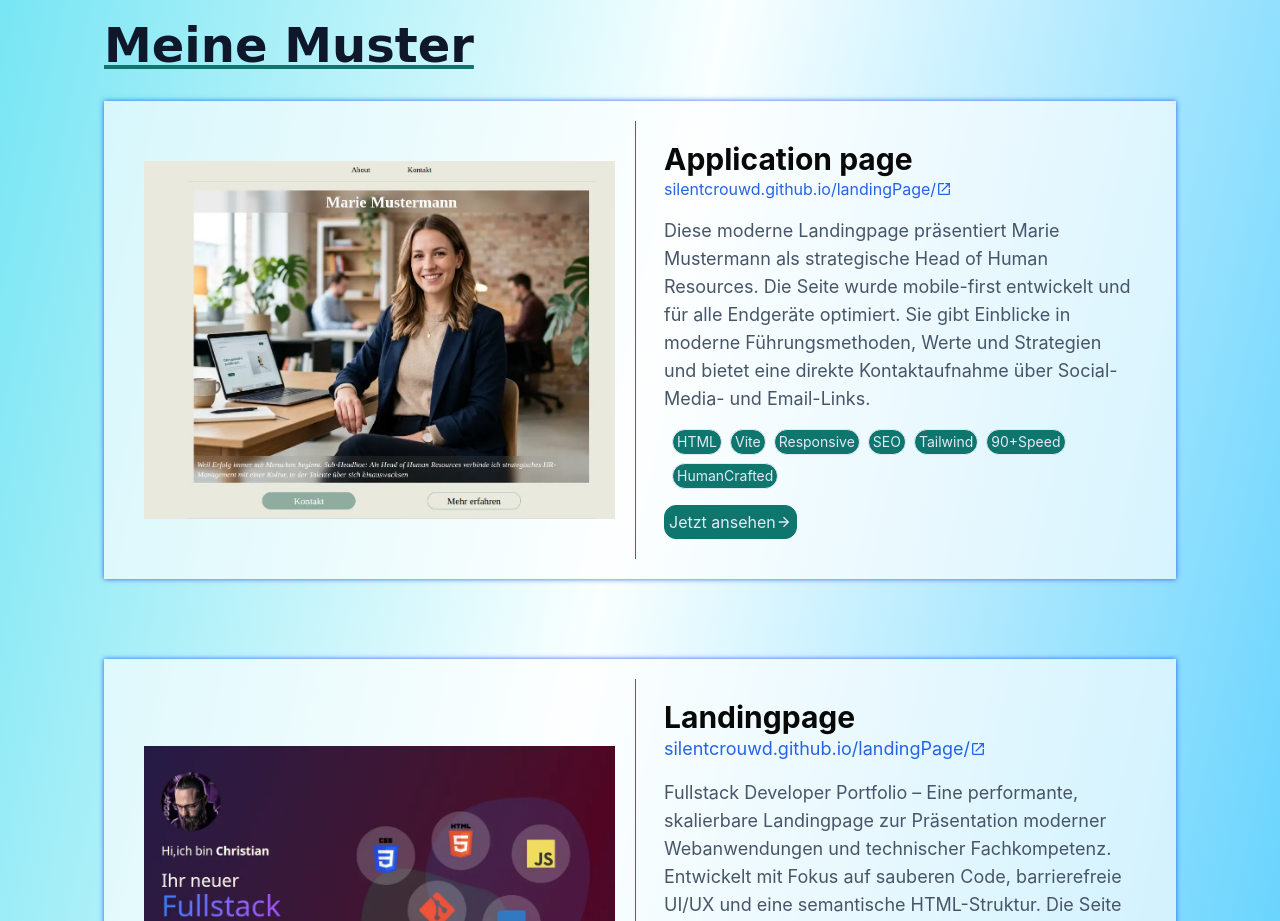
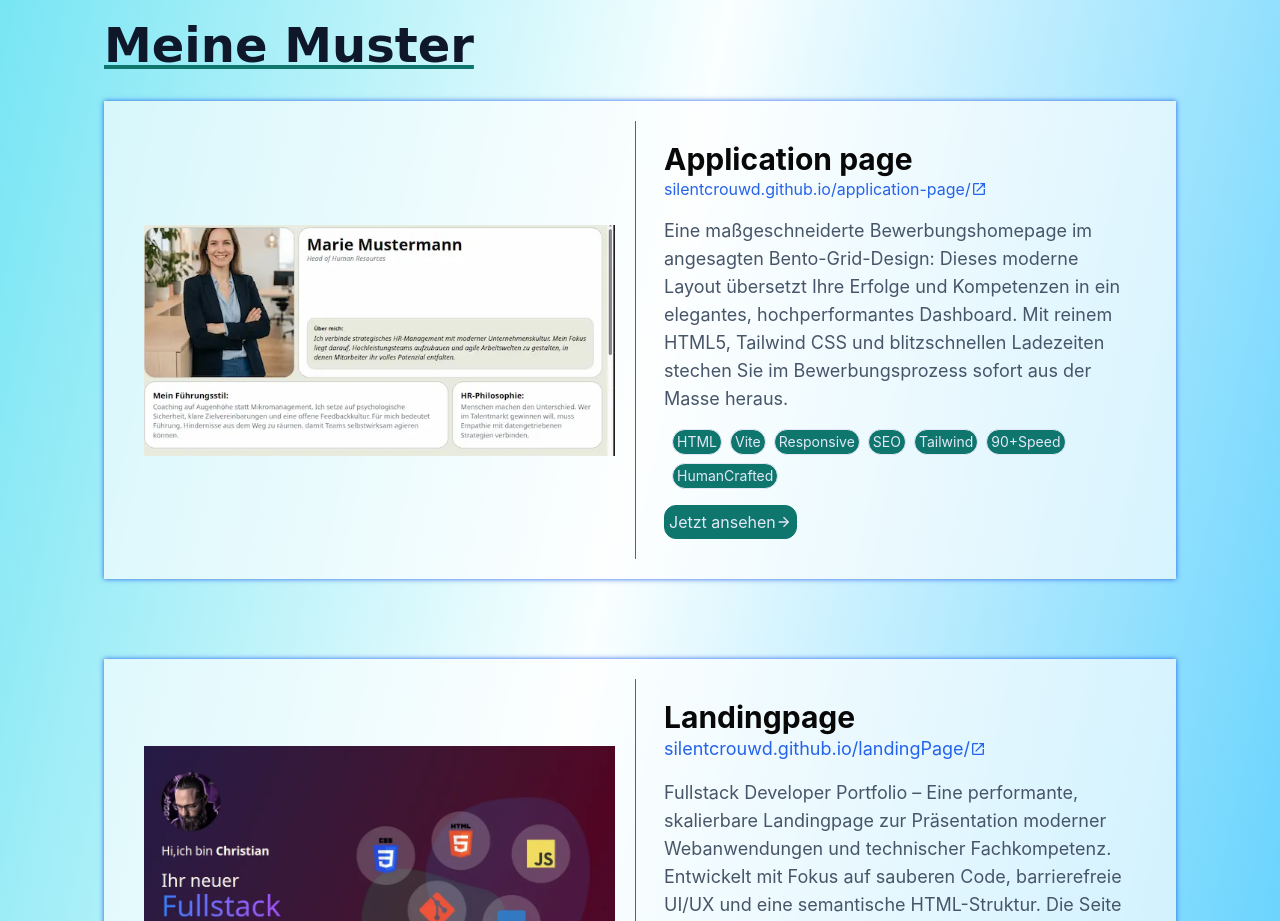
Before and after one commit to SilentCrouwd/cb-codes, a website built with Vite: page index.html in a window 1280 px wide. Shown: the part 2520-3441 px from the top of the page. Built offline with nearby package versions, Linux system fonts and the light colour scheme.

Commit message:
feat: update project article content and replace image for enhanced presentation

```diff
--- a/index.html
+++ b/index.html
@@ -262,10 +262,10 @@
           <!-- Projekt 1 -->
           <article class="md:mb-10 bg-box p-5 shadow-glow">
             <div class="grid grid-cols-1 md:grid-cols-2 gap-2">
-              <div class="md:border-r md:border-brand-border">
+              <div class="md:border-r md:border-brand-border overflow-hidden">
                 <img
-                  class="object-contain p-5 h-full"
-                  src="src/assets/img/marieMustermann .webp"
+                  class="object-contain p-5 h-full w-full"
+                  src="src/assets/img/application_page.webp"
                   alt="Bild einer Wetter-App"
                 />
               </div>
@@ -278,8 +278,8 @@
                   </h3>
                   <a
                     class="text-secondary mb-4 flex lg:lg"
-                    href="https://silentcrouwd.github.io/defaultMedPage/"
-                    >silentcrouwd.github.io<wbr />/landingPage/
+                    href="https://silentcrouwd.github.io/application-page/"
+                    >silentcrouwd.github.io/application-page/
                     <svg
                       fill="currentColor"
                       xmlns="http://www.w3.org/2000/svg"
@@ -294,12 +294,12 @@
                   <p
                     class="text-muted mb-2 text-sm md:text-lg text-sm md:text-lg"
                   >
-                    Diese moderne Landingpage präsentiert Marie Mustermann als
-                    strategische Head of Human Resources. Die Seite wurde
-                    mobile-first entwickelt und für alle Endgeräte optimiert.
-                    Sie gibt Einblicke in moderne Führungsmethoden, Werte und
-                    Strategien und bietet eine direkte Kontaktaufnahme über
-                    Social-Media- und Email-Links.
+                    Eine maßgeschneiderte Bewerbungshomepage im angesagten
+                    Bento-Grid-Design: Dieses moderne Layout übersetzt Ihre
+                    Erfolge und Kompetenzen in ein elegantes, hochperformantes
+                    Dashboard. Mit reinem HTML5, Tailwind CSS und blitzschnellen
+                    Ladezeiten stechen Sie im Bewerbungsprozess sofort aus der
+                    Masse heraus.
                   </p>
                   <div class="flex p-2 gap-2 flex-wrap">
                     <p
@@ -340,7 +340,7 @@
                   </div>
                   <div class="flex">
                     <a
-                      href="https://silentcrouwd.github.io/defaultMedPage/"
+                      href="https://silentcrouwd.github.io/application-page/"
                       class="flex self-start cursor-pointer mt-2 border-1 border-primary rounded-xl bg-primary p-1 text-badged-text hover:bg-transparent hover:text-main hover:transition-all"
                     >
                       Jetzt ansehen<svg
```
Also changed, not shown: src/assets/img/application_page (1).webp (added), src/assets/img/application_page.webp (added), src/assets/img/marieMustermann .webp (deleted).
